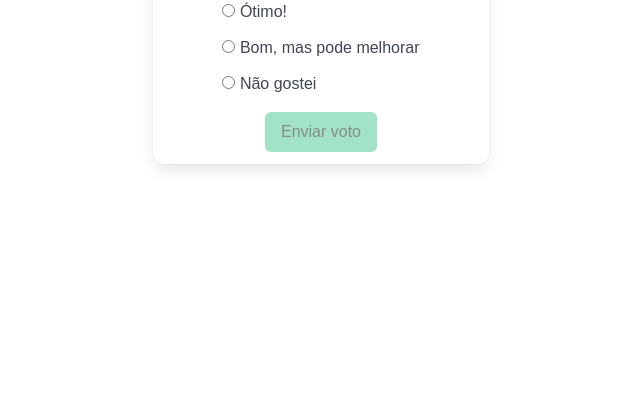
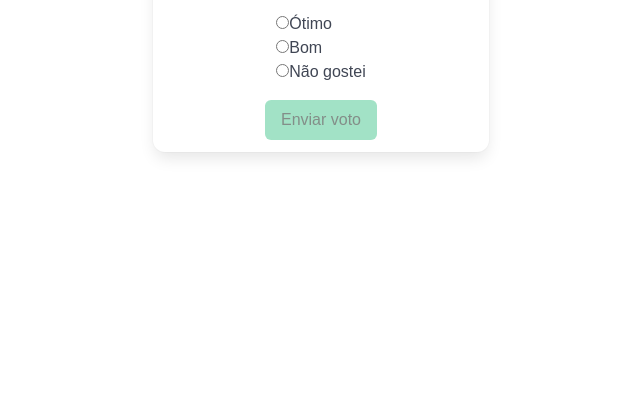
Before and after one commit to magas-xlr/spa-golden-verbena, a plain HTML site: page index.html in a window 1280 px wide. Shown: the part 404-800 px from the top of the page, without its empty margins (319-959 px from the left). Drawn offline with nearby package versions, Linux system fonts and the light colour scheme.

Commit message:
fix(SGV06): convert options to json data

```diff
--- a/index.html
+++ b/index.html
@@ -17,23 +17,15 @@
             </h1>
             <form method="post" class="is-flex is-flex-direction-column is-align-items-center">
                 <fieldset class="control">
-                    <div class="field">
-                        <input type="radio" id="otimo" name="voto" value="otimo" required>
-                        <label for="otimo">Ótimo!</label>
-                    </div>
-                    <div class="field">
-                        <input type="radio" id="bom" name="voto" value="bom">
-                        <label for="bom">Bom, mas pode melhorar</label>
-                    </div>
-                    <div class="field">
-                        <input type="radio" id="nao-gostei" name="voto" value="não gostei">
-                        <label for="nao-gostei">Não gostei</label>
+                    <div class="field" id="enquete_options">
+
                     </div>
                 </fieldset>
-                <button type="button"  class="button is-success mt-4 disabled" id="btnSend">Enviar voto</button>
+                <button type="button" class="button is-success mt-4 disabled" id="btnSend">Enviar voto</button>
             </form>
         </div>
     </section>
     <script src="script.js"></script>
 </body>
+
 </html>
--- a/script.js
+++ b/script.js
@@ -1,14 +1,54 @@
+document.addEventListener('DOMContentLoaded', function () {
+    const options = [
+        {
+            description: 'Ótimo',
+            id: 'otimo',
+        },
+        {
+            description: 'Bom',
+            id: 'bom',
+        },
+        {
+            description: 'Não gostei',
+            id: 'nao-gostei',
+        },
+    ];
+
+    const container = document.getElementById('enquete_options');
+
+    options.forEach(option => {
+        // Criando o input (radio button)
+        const input = document.createElement('input');
+        input.type = 'radio';
+        input.name = 'voto';
+        input.id = options.id;
+        input.value = options.id;
+        input.required;
+
+        // Criando o label
+        const label = document.createElement('label');
+        label.htmlFor = option.id;
+        label.textContent = option.description;
+
+        // Adicionando os elementos ao container
+        container.appendChild(input);
+        container.appendChild(label);
+        container.appendChild(document.createElement('br'));
+    });
+
+
+
 function erroMessage() {
     const radioSelected = document.querySelectorAll('input[name="voto"]');
-    const option = false;
+    const options = false;
 
     radioSelected.forEach((radio) => {
         if (radio.checked) {
-            option = true;
+            options = true;
         }
     });
 
-    if (!option) {
+    if (!options) {
         const strong = document.createElement('strong');
         const text = document.createTextNode('Selecione uma opção antes de enviar.');
         strong.appendChild(text);
@@ -53,3 +93,5 @@ document.querySelectorAll('input[name="voto"]').forEach(radio => {
         checkSelection(radio);
     });
 });
+
+});
```
